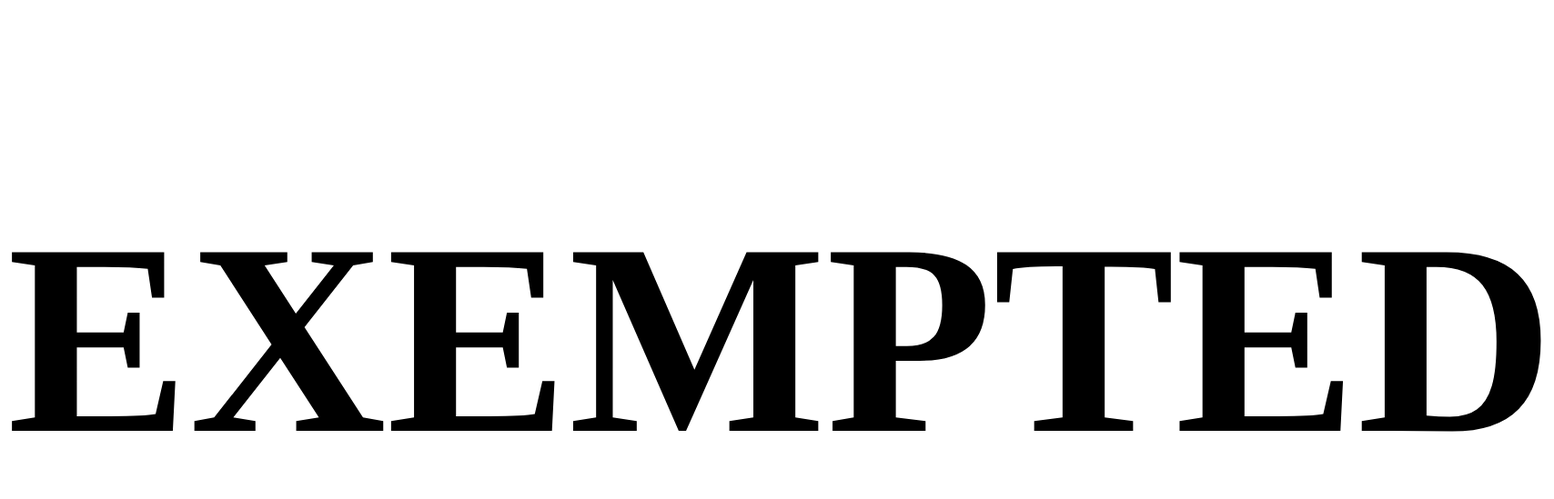
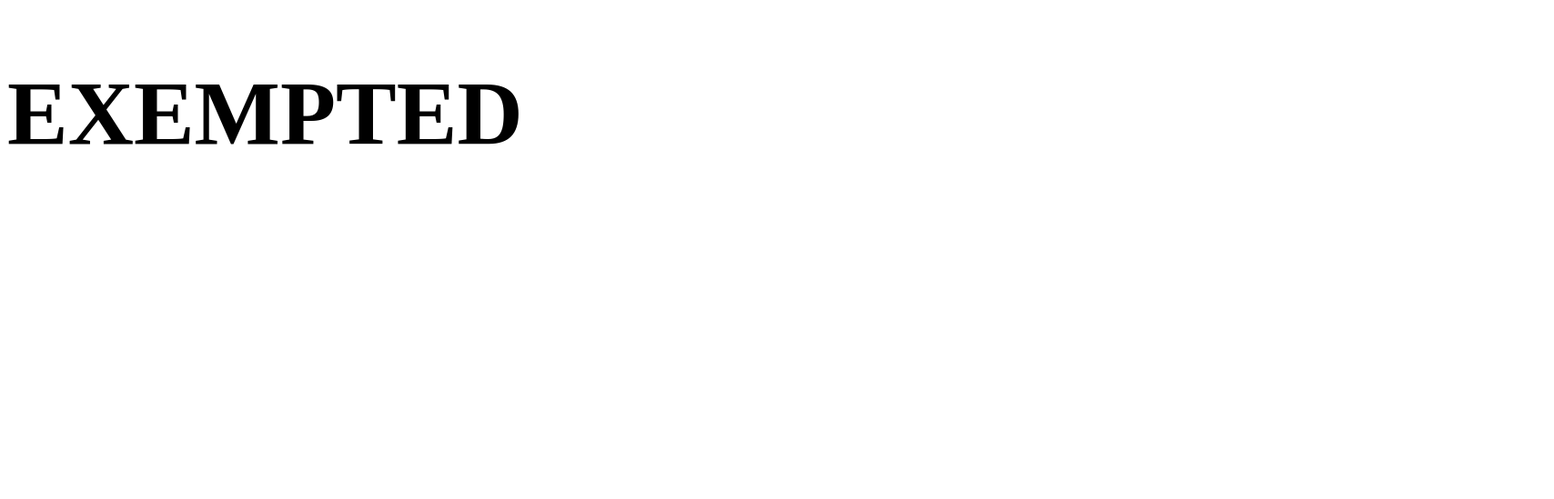
Before and after one commit to HanzenM/Q1GFA2_CA_HB_MAKIG-ANGAY, a plain HTML site: page index.html in a window 1280 px wide. Shown: the whole page at 91% size, 1708 px wide, since content can reach past the window. Drawn offline with Linux system fonts and the light colour scheme.

Commit message:
Update index.html

```diff
--- a/index.html
+++ b/index.html
@@ -6,6 +6,6 @@
     <title>Document</title>
 </head>
 <body>
-    <h1 style="font-size:300px;">EXEMPTED</h1>
+    <h1 style="font-size:100px;">EXEMPTED</h1>
 </body>
 </html>
```
